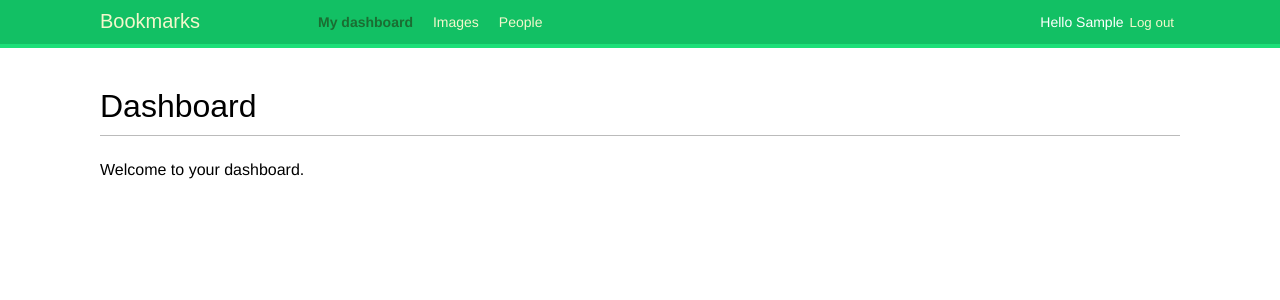
After one commit to parradam/bookmarks-example-app, a Django app: page /account/ in a window 1280 px wide. The commit adds this page. Shown: the top 300 px of the page. Run offline with Django 5.2, Linux system fonts and the light colour scheme; the visitor is signed in with stand-in values (Sample User, id 1); some web fonts are replaced.

Commit message:
Replace custom login view with built-in view, add logout views, templates, set default login URLs

```diff
--- /dev/null
+++ b/bookmarks/account/templates/account/dashboard.html
@@ -0,0 +1,8 @@
+{% extends "base.html" %}
+
+{% block title %}Dashboard{% endblock %}
+
+{% block content %}
+    <h1>Dashboard</h1>
+    <p>Welcome to your dashboard.</p>
+{% endblock %}
--- a/bookmarks/account/templates/base.html
+++ b/bookmarks/account/templates/base.html
@@ -10,6 +10,30 @@
             <span class="logo">
                 Bookmarks
             </span>
+            {% if request.user.is_authenticated %}
+                <ul class="menu">
+                    <li {% if section == "dashboard" %}class="selected"{% endif %}>
+                        <a href="{% url "dashboard" %}">My dashboard</a>
+                    </li>
+                    <li {% if section == "images" %}class="selected"{% endif %}>
+                        <a href="#">Images</a>
+                    </li>
+                    <li {% if section == "people" %}class="selected"{% endif %}>
+                        <a href="#">People</a>
+                    </li>
+                </ul>
+            {% endif %}
+            <span class="user">
+                {% if request.user.is_authenticated %}
+                    Hello {{ request.user.first_name|default:request.user.username }}
+                    <form action="{% url "logout" %}" method="post">
+                        <button type="submit">Log out</button>
+                        {% csrf_token %}
+                    </form>
+                {% else %}
+                    <a href="{% url "login" %}">Log in</a>
+                {% endif %}
+            </span>
         </div>
         <div id="content">
             {% block content %}
--- a/bookmarks/account/urls.py
+++ b/bookmarks/account/urls.py
@@ -1,6 +1,9 @@
+from django.contrib.auth import views as auth_views
 from django.urls import path
 from . import views
 
 urlpatterns = [
-    path('login/', views.user_login, name='login'),
+    path('login/', auth_views.LoginView.as_view(), name='login'),
+    path('logout/', auth_views.LogoutView.as_view(), name='logout'),
+    path('', views.dashboard, name="dashboard"),
 ]
--- a/bookmarks/account/views.py
+++ b/bookmarks/account/views.py
@@ -1,26 +1,10 @@
-from django.contrib.auth import authenticate, login
-from django.http import HttpResponse
+from django.contrib.auth.decorators import login_required
 from django.shortcuts import render
-from .forms import LoginForm
 
-def user_login(request):
-    if request.method == 'POST':
-        form = LoginForm(request.POST)
-        if form.is_valid():
-            cd = form.cleaned_data
-            user = authenticate(
-                request,
-                username=cd['username'],
-                password=cd['password']
-            )
-            if user is not None:
-                if user.is_active:
-                    login(request, user)
-                    return HttpResponse("Authenticated successfully")
-                else:
-                    return HttpResponse('Disabled account')
-            else:
-                return HttpResponse('Invalid login')
-    else:
-        form = LoginForm()
-    return render(request, 'account/login.html', { 'form': form })
+@login_required
+def dashboard(request):
+    return render(
+        request,
+        'account/dashboard.html',
+        { 'section': 'dashboard' }
+    )
--- a/bookmarks/bookmarks/settings.py
+++ b/bookmarks/bookmarks/settings.py
@@ -122,3 +122,7 @@ STATIC_URL = 'static/'
 # https://docs.djangoproject.com/en/5.1/ref/settings/#default-auto-field
 
 DEFAULT_AUTO_FIELD = 'django.db.models.BigAutoField'
+
+LOGIN_REDIRECT_URL = 'dashboard'
+LOGIN_URL = 'login'
+LOGOUT_URL = 'logout'
```
Also changed, not shown: bookmarks/account/templates/account/login.html (deleted, +0 -15 lines), bookmarks/account/templates/registration/logged_out.html (added, +11 -0 lines), bookmarks/account/templates/registration/login.html (added, +22 -0 lines).
